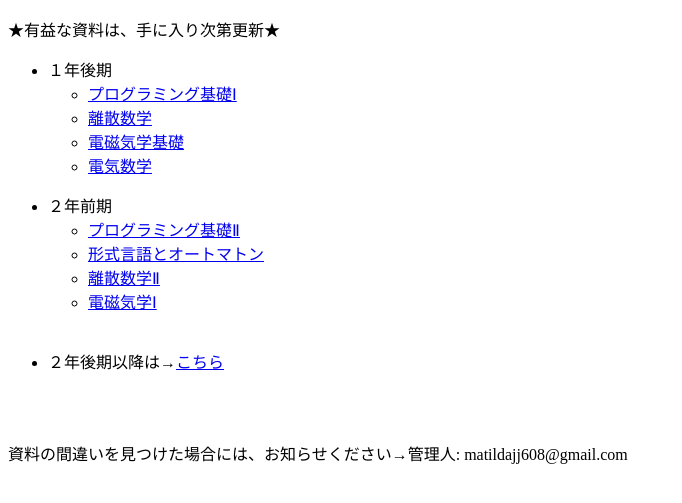
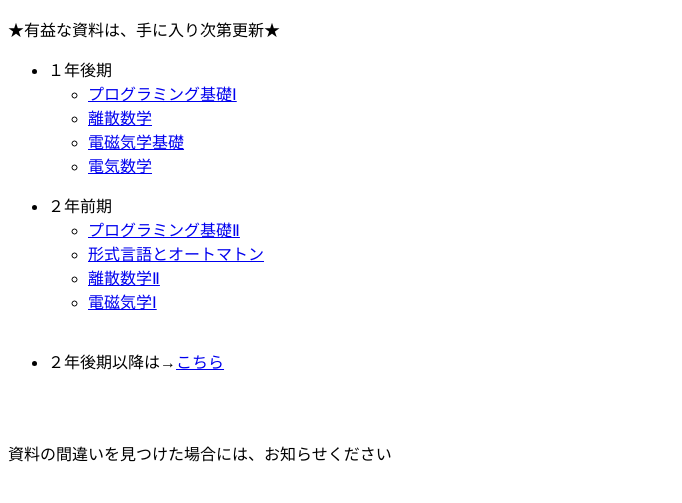
Before and after one commit to jackdawson0410/sample28, a plain HTML site: page index.html in a window 1280 px wide. Shown: the part 113-616 px from the top of the page, without its empty margins (0-682 px from the left). Drawn offline with Linux system fonts and the light colour scheme.

Commit message:
Update index.html

```diff
--- a/index.html
+++ b/index.html
@@ -33,6 +33,6 @@
 	</ul>
 	<br>
 	<br>
-	<p>資料の間違いを見つけた場合には、お知らせください→管理人: matildajj608@gmail.com </p>
+	<p>資料の間違いを見つけた場合には、お知らせください </p>
 </body>
 </html>
```
